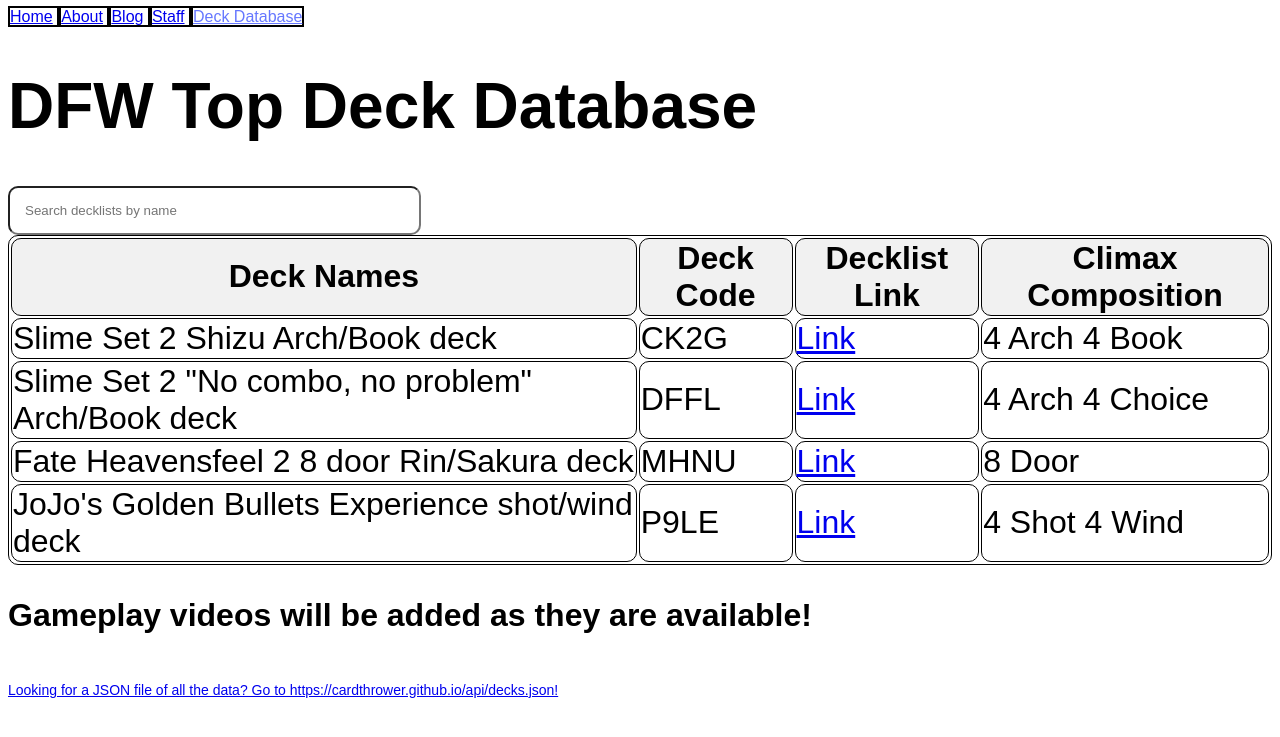
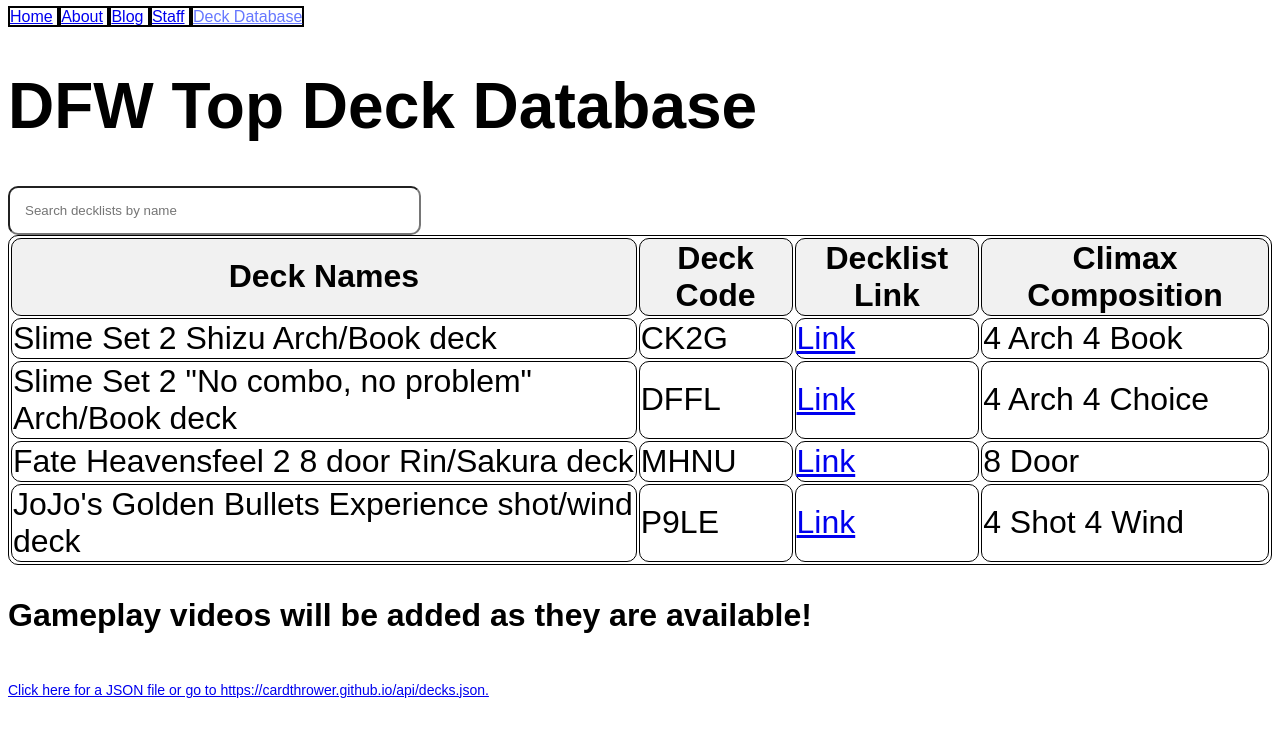
Before and after one commit to cardthrower/cardthrower.github.io, a Jekyll site: the page built from deck.html, in a window 1280 px wide. Shown: the top 737 px of the page. Built offline with Jekyll 4.4.1, drawn with Linux system fonts in a browser that asks for light colours.

Commit message:
updated db

```diff
--- a/deck.html
+++ b/deck.html
@@ -29,8 +29,8 @@ title: Top Decks
 
 <p> Gameplay videos will be added as they are available! </p>
 
-<a href="https://cardthrower.github.io/api/decks.json" class="json"> Looking for a JSON file of all the data? Go to
-  https://cardthrower.github.io/api/decks.json! </a>
+<a href="https://cardthrower.github.io/api/decks.json" class="json"> Click here for a JSON file or go to
+  https://cardthrower.github.io/api/decks.json. </a>
 
 
 <script>
```
Also changed, not shown: 4 other files.
